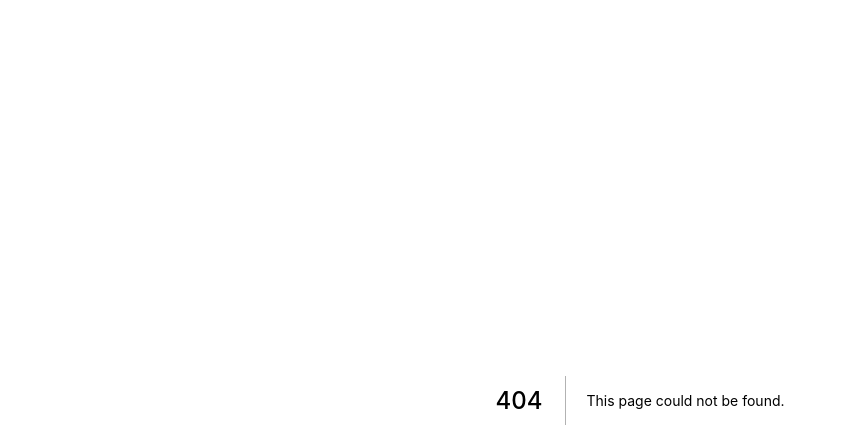
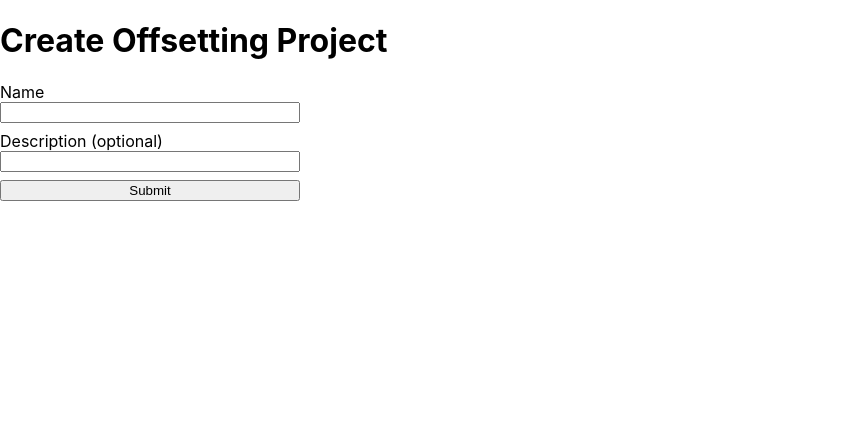
Before and after one commit to CKM96/CarbonOffset, a Next.js app in the folder frontend/: page /create-project in a window 1280 px wide. Before the commit this address had no page. Shown: the top 448 px of the page, without its empty margins (0-847 px from the left). Built offline with nearby package versions, Linux system fonts and the light colour scheme.

Commit message:
Add create-project screen

```diff
--- a/frontend/package.json
+++ b/frontend/package.json
@@ -9,9 +9,11 @@
     "lint": "next lint"
   },
   "dependencies": {
+    "@types/styled-components": "^5.1.25",
     "next": "12.2.3",
     "react": "18.2.0",
-    "react-dom": "18.2.0"
+    "react-dom": "18.2.0",
+    "styled-components": "^5.3.5"
   },
   "devDependencies": {
     "@types/node": "18.0.6",
--- /dev/null
+++ b/frontend/pages/create-project.tsx
@@ -0,0 +1,74 @@
+import { FormEvent, useState } from 'react';
+import styled from 'styled-components';
+import { useRouter } from 'next/router';
+
+const Form = styled.form`
+  display: flex;
+  flex-direction: column;
+`;
+
+const Label = styled.label`
+  display: flex;
+  flex-direction: column;
+  max-width: 300px;
+  margin-bottom: 8px;
+`;
+
+const SubmitButton = styled.input`
+  max-width: 300px;
+`;
+
+function CreateProject() {
+  const [name, setName] = useState<string>('');
+  const [description, setDescription] = useState<string>('');
+
+  const router = useRouter();
+
+  const onSubmit = async (event: FormEvent) => {
+    event.preventDefault();
+    const res = await fetch('http://localhost:3001/projects', {
+      method: 'post',
+      headers: {
+        Authorization:
+          'Bearer eyJhbGciOiJIUzI1NiIsInR5cCI6IkpXVCJ9.eyJ1c2VybmFtZSI6ImVtYWlsQGVtYWlsd3Nhc3cxMjM0LmNvbSIsInN1YiI6IjE2MTIxODIzLWRlZDMtNDMzYy1iMzFjLTZmNWFiZmU1MThmMSIsImlhdCI6MTY1ODc1OTQ2NSwiZXhwIjoxNjU4NzYzMDY1fQ.nNl_j20bfluTwFwYRB5TAF3gBRB-Vi5l7h4r5VNzjQA',
+        Origin: 'localhost:3000',
+        "Content-Type": "application/json",
+      },
+      body: JSON.stringify({
+        name,
+        description
+      }),
+    });
+    if (res.ok) {
+      router.push('/home');
+    }
+  };
+
+  return (
+    <>
+      <h1>Create Offsetting Project</h1>
+      <Form onSubmit={(event) => onSubmit(event)}>
+        <Label>
+          Name
+          <input
+            type="text"
+            value={name}
+            onChange={(event) => setName(event.target.value)}
+            required
+          />
+        </Label>
+        <Label>
+          Description (optional)
+          <input
+            type="text"
+            value={description}
+            onChange={(event) => setDescription(event.target.value)}
+          />
+        </Label>
+        <SubmitButton type="submit" value="Submit" />
+      </Form>
+    </>
+  );
+}
+
+export default CreateProject;
```
Also changed, not shown: frontend/pages/home.tsx (+7 -4 lines), 1 other file (tests, documents, lock files or other folders).
